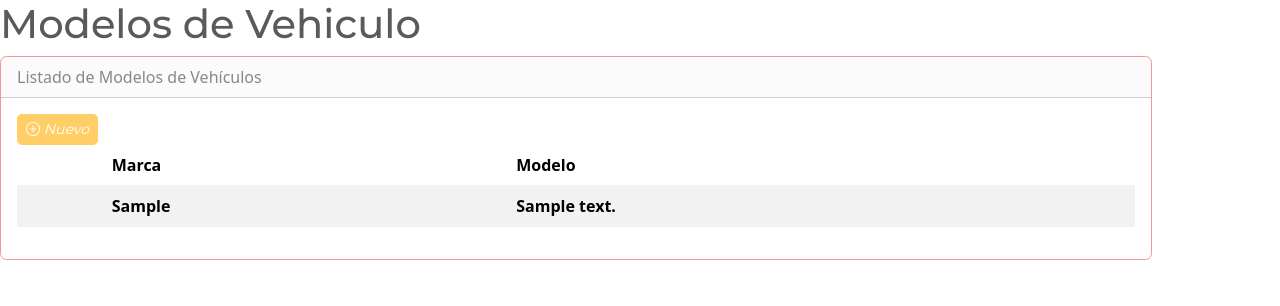
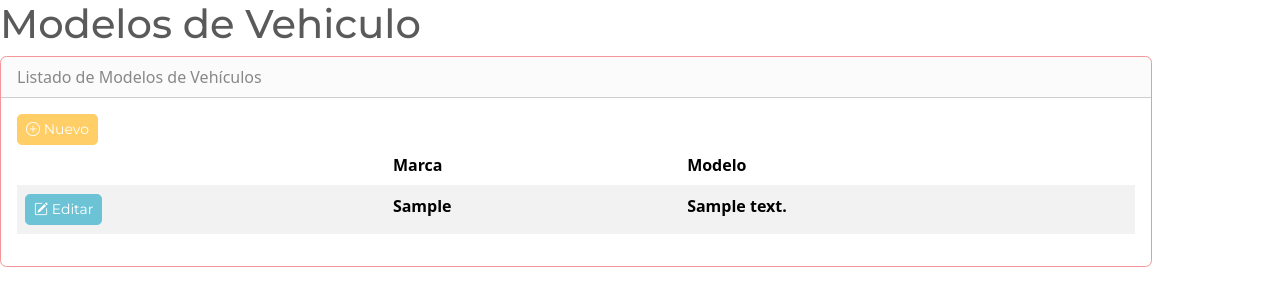
Before and after one commit to Kento182/Django-4.2, a Django app: page /control/models/ in a window 1280 px wide. Shown: the part 56-362 px from the top of the page. Run offline with Django 4.2, Linux system fonts and the light colour scheme; a user stored in the database is signed in; tables that the repository leaves empty hold one stand-in row (values such as "Sample post"); lists and menus that the app fills with data are empty; some libraries are stand-ins or nearby versions.

Commit message:
Ctrl_comb - Editar modelo UpdateView

```diff
--- a/ctrl_comb/templates/ctrl_comb/modelo.html
+++ b/ctrl_comb/templates/ctrl_comb/modelo.html
@@ -5,7 +5,7 @@
 {% include 'fragments/titulo.html' with titulo="Modelos de Vehiculo" %}
 
     {% include 'fragments/card_start.html' with header="Listado de Modelos de Vehículos" %}
-    <a href="{% url 'control:modelo_new' %}" class="btn btn-sm btn-warning"><i class="bi bi-plus-circle"> Nuevo</i></a>
+    <a href="{% url 'control:modelo_new' %}" class="btn btn-sm btn-warning"><i class="bi bi-plus-circle"></i> Nuevo</a>
     <table id="tbl" class="table table-striped table-hover">
         <thead>
             <tr>
@@ -18,7 +18,9 @@
 
             {% for o in obj  %}
             <tr>
-                <th></th>
+                <th>
+                    <a href="{% url 'control:modelo_edit' o.id %}" class="btn btn-info btn-sm"><i class="bi bi-pencil-square"></i> Editar</a>
+                </th>
                 <th>{{ o.mark }}</th>
                 <th>{{ o.descript }}</th>
             </tr>
--- a/ctrl_comb/urls.py
+++ b/ctrl_comb/urls.py
@@ -9,4 +9,5 @@ urlpatterns = [
 
     path('models/', ModeloList.as_view(), name="modelo_list"),
     path('models/new', ModeloNew.as_view(), name="modelo_new"),
+    path('models/edit/<int:pk>', ModeloEdit.as_view(), name="modelo_edit"),
 ]
--- a/ctrl_comb/views.py
+++ b/ctrl_comb/views.py
@@ -1,5 +1,5 @@
 from django.shortcuts import render
-from django.views.generic import ListView, CreateView
+from django.views.generic import ListView, CreateView, UpdateView
 from django.urls import reverse_lazy
 
 from .models import *
@@ -81,3 +81,11 @@
     context_object_name="obj"
     form_class=ModeloForm
     success_url=reverse_lazy("control:modelo_list")
+
+
+class ModeloEdit(UpdateView):
+    template_name="ctrl_comb/modelo_form.html"
+    model=Modelo
+    context_object_name="obj"
+    form_class=ModeloForm
+    success_url=reverse_lazy("control:modelo_list")
```
